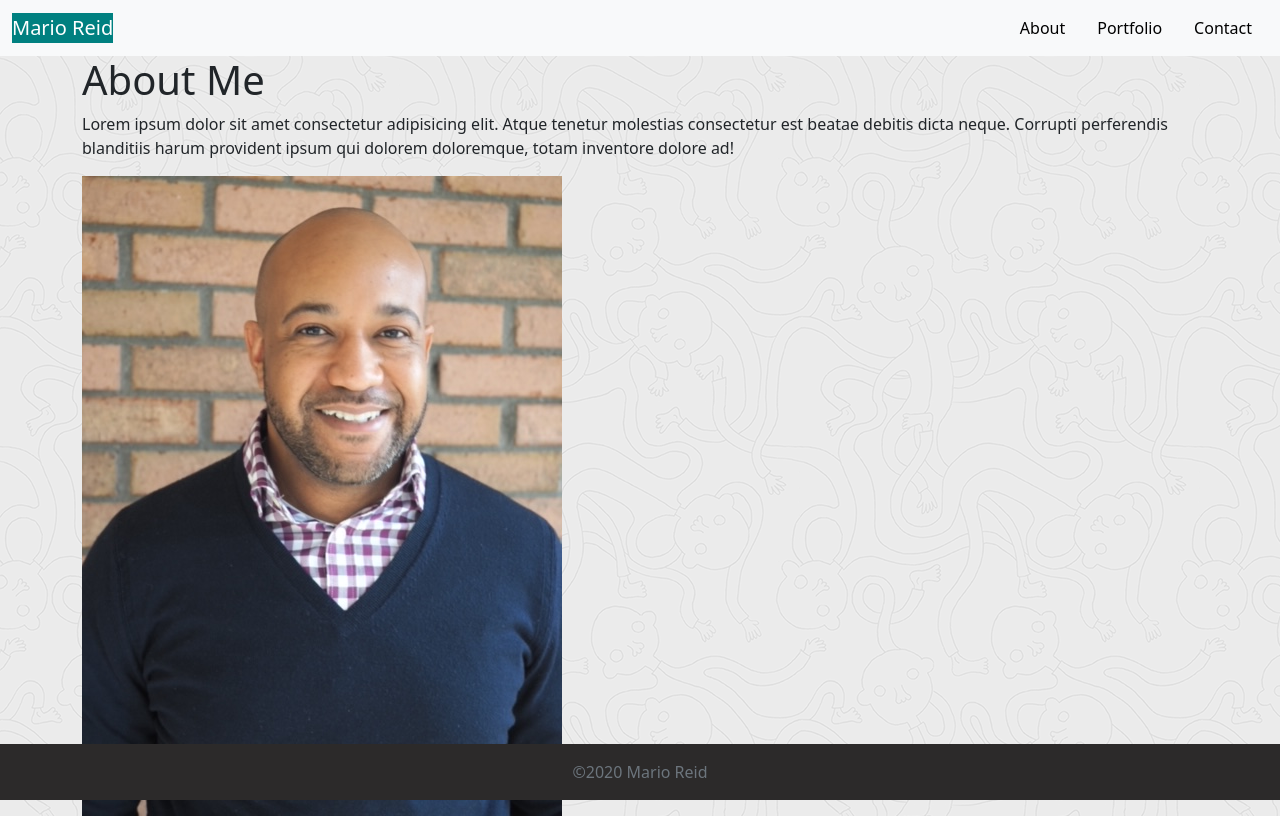
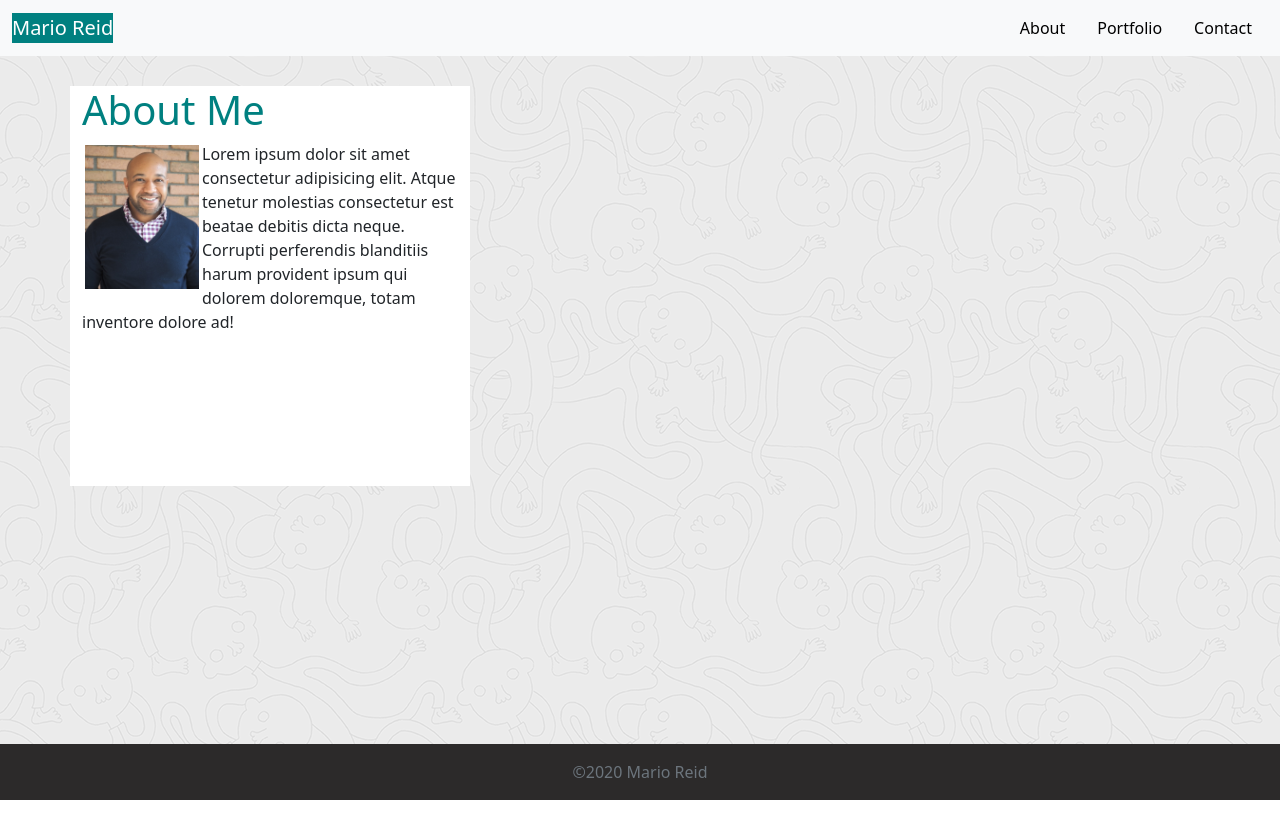
Before and after one commit to MarioReid/responsive-portfolio, a plain HTML site: page index.html in a window 1280 px wide. Drawn offline with nearby package versions, Linux system fonts and the light colour scheme.

Commit message:
linked all pages together and edited the about me section

```diff
--- a/index.html
+++ b/index.html
@@ -21,9 +21,9 @@
               </button>
               <div class="collapse navbar-collapse justify-content-end" id="navbarSupportedContent">
                 <div class="navlinks">
-                    <a class="nav-link" aria-current="page" href="/contact.html">Contact</a>
-                    <a class="nav-link" href="/portfolio.html">Portfolio</a>
-                  <a class="nav-link" href="/">About</a>
+                    <a class="nav-link" aria-current="page" href="./contact.html">Contact</a>
+                    <a class="nav-link" href="./portfolio.html">Portfolio</a>
+                  <a class="nav-link" href="./index.html">About</a>
                 </li>
                 </ul>
               </div>
@@ -32,10 +32,10 @@
           </nav>
         <div class="container">
             <div class="row">
-                <div class="col">
+                <div class="background col-4">
                     <h1>About Me</h1>
+                    <img src="pic2.JPG" alt="Smile Pic">
                     <p>Lorem ipsum dolor sit amet consectetur adipisicing elit. Atque tenetur molestias consectetur est beatae debitis dicta neque. Corrupti perferendis blanditiis harum provident ipsum qui dolorem doloremque, totam inventore dolore ad!</p>
-                <img src="pic2.JPG" alt="Smile Pic">
                   </div>
             </div>
         </div>
--- a/style.css
+++ b/style.css
@@ -1,3 +1,7 @@
+h1 {
+    color: teal
+}
+
 .myname {
     background-color: teal;
 }
@@ -24,3 +28,17 @@ body {
     background-color: rgb(44, 42, 42) !important;
     color: rgb(54, 42, 42);
 }
+
+.background {
+    background-color: white;
+    width:400px;
+    height:400px;
+    margin-top: 30px;
+}
+
+img {
+    float: left;
+    width: 120px;
+    height: 150px;
+    padding: 3px
+}
```
Also changed, not shown: contact.html (+3 -3 lines), portfolio.html (+3 -3 lines).
